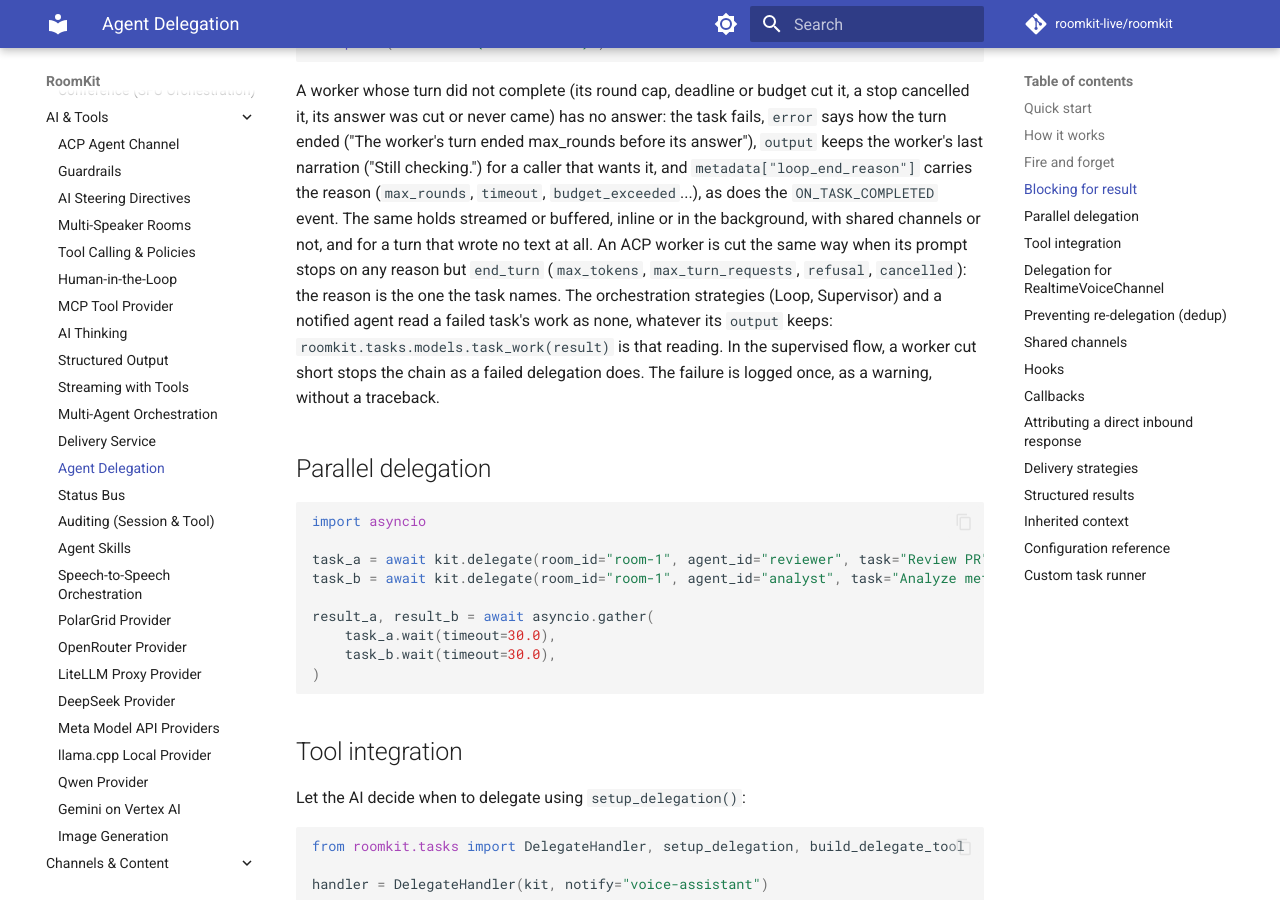
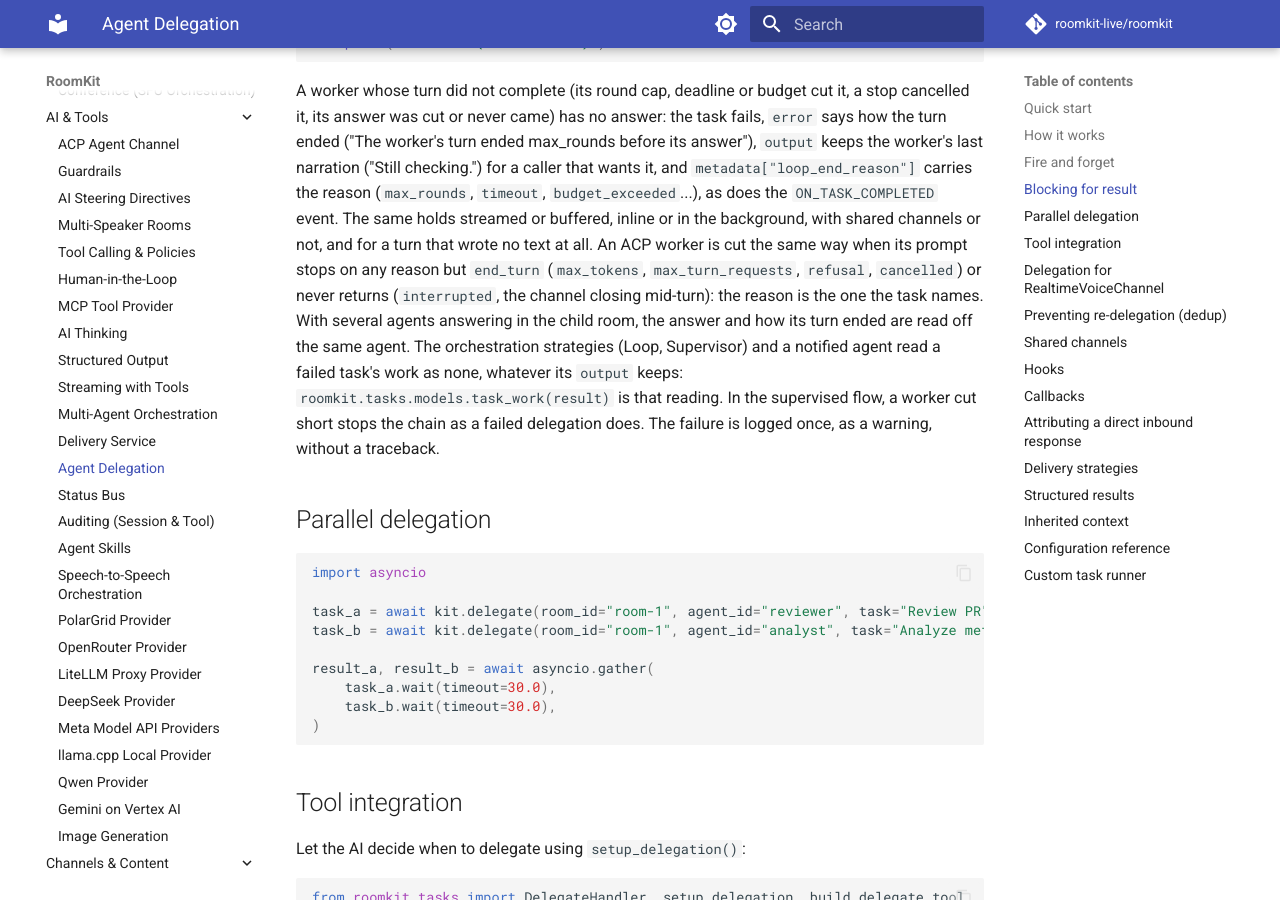
Before and after one commit to roomkit-live/roomkit-docs, an MkDocs documentation site: the page built from docs/guides/agent-delegation.md, in a window 1280 px wide and 900 px high, scrolled down 1978 px. Built offline with MkDocs 1.6.1 and Material for MkDocs 9.7.7, drawn with Linux system fonts in a browser that asks for light colours; comment, search, counter and statistics services are not loaded.

Commit message:
docs(tasks): per review, an ACP worker interrupted mid-turn is cut, the answer and its end come from one agent, and InboundResult keeps its record (RMK-418)

```diff
--- a/docs/guides/agent-delegation.md
+++ b/docs/guides/agent-delegation.md
@@ -96,8 +96,10 @@ max_rounds before its answer"), `output` keeps the worker's last narration
 streamed or buffered, inline or in the background, with shared channels or
 not, and for a turn that wrote no text at all. An ACP worker is cut the same
 way when its prompt stops on any reason but `end_turn` (`max_tokens`,
-`max_turn_requests`, `refusal`, `cancelled`): the reason is the one the task
-names. The orchestration strategies (Loop, Supervisor) and a notified agent
+`max_turn_requests`, `refusal`, `cancelled`) or never returns
+(`interrupted`, the channel closing mid-turn): the reason is the one the task
+names. With several agents answering in the child room, the answer and how
+its turn ended are read off the same agent. The orchestration strategies (Loop, Supervisor) and a notified agent
 read a failed task's work as none, whatever its `output` keeps:
 `roomkit.tasks.models.task_work(result)` is that reading. In the supervised
 flow, a worker cut short stops the chain as a failed delegation does. The
```
Also changed, not shown: docs/features.md (+1 -1 lines).
